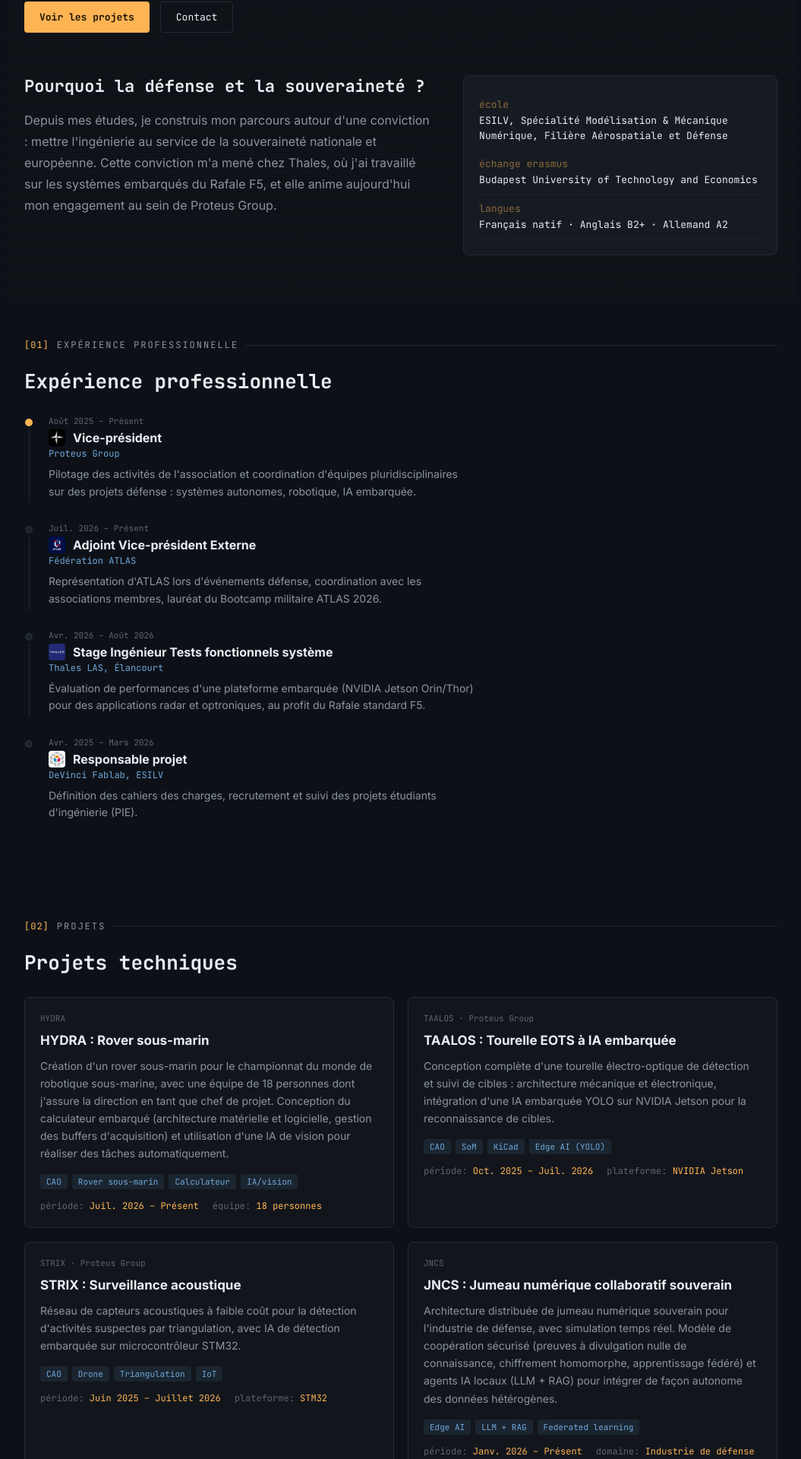
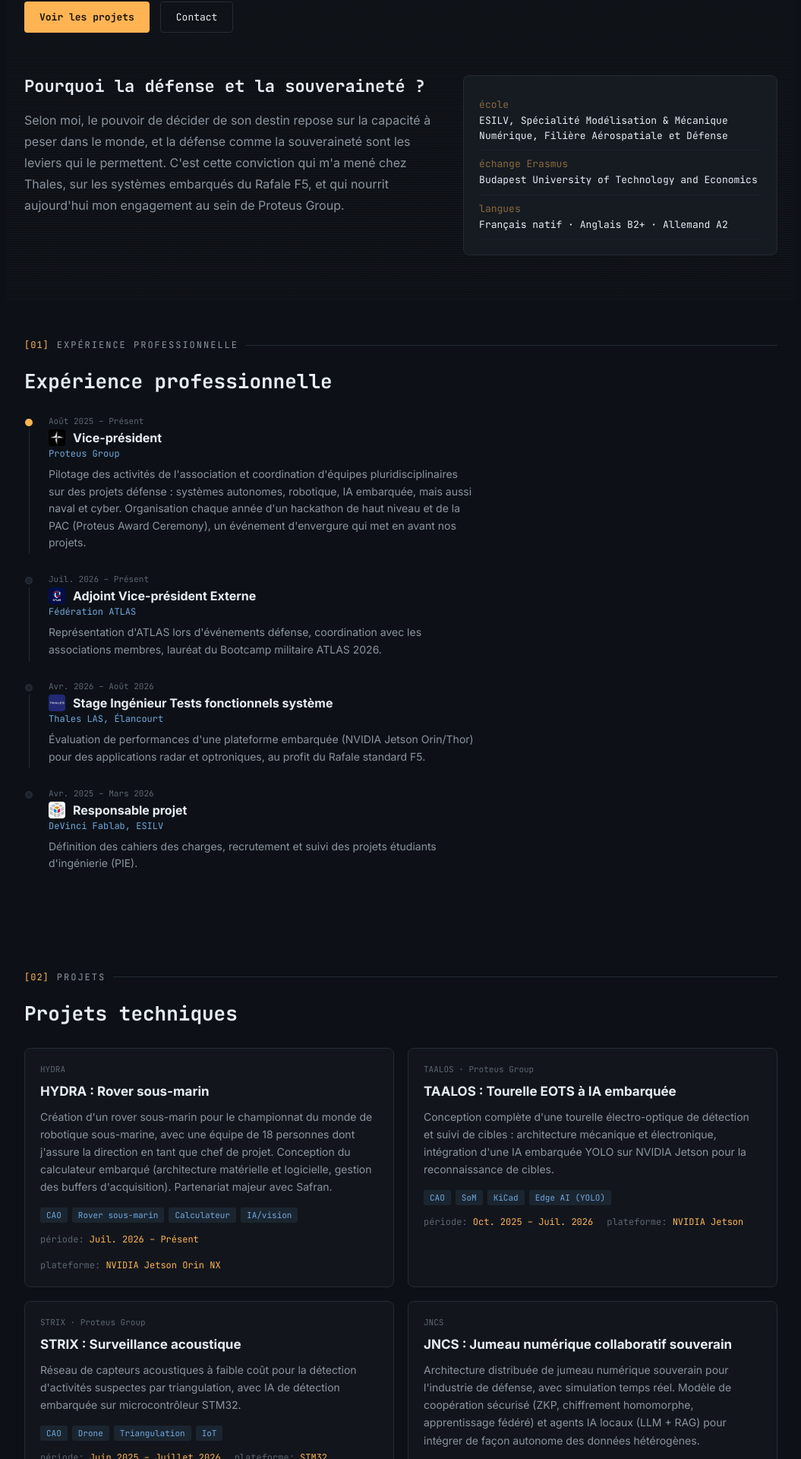
Before and after one commit to Newton2676/Portfolio, a React (Vite) app: page / in a window 1280 px wide. Shown: the part 453-2373 px from the top of the page at 76% size, without its empty margins (112-1167 px from the left). Built offline with nearby package versions, Linux system fonts and the light colour scheme.

Commit message:
Update App.jsx

```diff
--- a/src/App.jsx
+++ b/src/App.jsx
@@ -47,10 +47,10 @@ const content = {
     about: {
       label: "à propos",
       title: "Pourquoi la défense et la souveraineté ?",
-      body: "Depuis mes études, je construis mon parcours autour d'une conviction : mettre l'ingénierie au service de la souveraineté nationale et européenne. Cette conviction m'a mené chez Thales, où j'ai travaillé sur les systèmes embarqués du Rafale F5, et elle anime aujourd'hui mon engagement au sein de Proteus Group.",
+      body: "Selon moi, le pouvoir de décider de son destin repose sur la capacité à peser dans le monde, et la défense comme la souveraineté sont les leviers qui le permettent. C'est cette conviction qui m'a mené chez Thales, sur les systèmes embarqués du Rafale F5, et qui nourrit aujourd'hui mon engagement au sein de Proteus Group.",
       specs: [
         ["école", "ESILV, Spécialité Modélisation & Mécanique Numérique, Filière Aérospatiale et Défense"],
-        ["échange erasmus", "Budapest University of Technology and Economics"],
+        ["échange Erasmus", "Budapest University of Technology and Economics"],
         ["langues", "Français natif · Anglais B2+ · Allemand A2"],
       ],
     },
@@ -62,7 +62,7 @@ const content = {
           date: "Août 2025 – Présent",
           title: "Vice-président",
           org: "Proteus Group",
-          desc: "Pilotage des activités de l'association et coordination d'équipes pluridisciplinaires sur des projets défense : systèmes autonomes, robotique, IA embarquée.",
+          desc: "Pilotage des activités de l'association et coordination d'équipes pluridisciplinaires sur des projets défense : systèmes autonomes, robotique, IA embarquée, mais aussi naval et cyber. Organisation chaque année d'un hackathon de haut niveau et de la PAC (Proteus Award Ceremony), un événement d'envergure qui met en avant nos projets.",
           logo: "proteus",
         },
         {
@@ -96,9 +96,9 @@ const content = {
         {
           pid: "HYDRA",
           name: "HYDRA : Rover sous-marin",
-          desc: "Création d'un rover sous-marin pour le championnat du monde de robotique sous-marine, avec une équipe de 18 personnes dont j'assure la direction en tant que chef de projet. Conception du calculateur embarqué (architecture matérielle et logicielle, gestion des buffers d'acquisition) et utilisation d'une IA de vision pour réaliser des tâches automatiquement.",
+          desc: "Création d'un rover sous-marin pour le championnat du monde de robotique sous-marine, avec une équipe de 18 personnes dont j'assure la direction en tant que chef de projet. Conception du calculateur embarqué (architecture matérielle et logicielle, gestion des buffers d'acquisition). Partenariat majeur avec Safran.",
           stack: ["CAO", "Rover sous-marin", "Calculateur", "IA/vision"],
-          stats: [["période", "Juil. 2026 – Présent"], ["équipe", "18 personnes"]],
+          stats: [["période", "Juil. 2026 – Présent"], ["plateforme", "NVIDIA Jetson Orin NX"]],
         },
         {
           pid: "TAALOS",
@@ -119,9 +119,9 @@ const content = {
         {
           pid: "JNCS",
           name: "JNCS : Jumeau numérique collaboratif souverain",
-          desc: "Architecture distribuée de jumeau numérique souverain pour l'industrie de défense, avec simulation temps réel. Modèle de coopération sécurisé (preuves à divulgation nulle de connaissance, chiffrement homomorphe, apprentissage fédéré) et agents IA locaux (LLM + RAG) pour intégrer de façon autonome des données hétérogènes.",
+          desc: "Architecture distribuée de jumeau numérique souverain pour l'industrie de défense, avec simulation temps réel. Modèle de coopération sécurisé (ZKP, chiffrement homomorphe, apprentissage fédéré) et agents IA locaux (LLM + RAG) pour intégrer de façon autonome des données hétérogènes.",
           stack: ["Edge AI", "LLM + RAG", "Federated learning"],
-          stats: [["période", "Janv. 2026 – Présent"], ["domaine", "Industrie de défense"]],
+          stats: [["période", "Déc. 2025 – Mars 2026"], ["domaine", "Industrie de défense"]],
         },
         {
           pid: "IHM-PERF",
@@ -177,7 +177,7 @@ const content = {
     contact: {
       label: "contact",
       title: "$ contact --send",
-      body: "Ouvert aux échanges autour de la tech, vous pouvez me contacter par mail ou sur mon linkedin. Si vous êtes interessé par quelques une de mes contributions open source vous pouvez les trouver sur github/hugging face.",
+      body: "Ouvert aux échanges autour de la tech : vous pouvez me contacter par mail ou sur LinkedIn. Si mes contributions open source vous intéressent, vous les trouverez sur GitHub et Hugging Face.",
       email: "guillain.le_cocguen@proteusgroup.eu",
     },
     footer: "compilé avec React · déployé depuis un terminal",
@@ -198,10 +198,10 @@ const content = {
     about: {
       label: "about",
       title: "Why defense and sovereignty?",
-      body: "Since my studies began, I've built my path around one conviction: putting engineering to work for national and European sovereignty. That conviction led me to Thales, where I worked on the Rafale F5's embedded systems, and it now drives my involvement within Proteus Group.",
+      body: "In my view, the power to decide one's own destiny rests on the ability to carry weight in the world, and defense and sovereignty are the levers that make it possible. That conviction led me to Thales, working on the Rafale F5's embedded systems, and it now drives my involvement within Proteus Group.",
       specs: [
         ["school", "ESILV, Modeling & Computational Mechanics, Aerospace & Defense Track"],
-        ["erasmus exchange", "Budapest University of Technology and Economics"],
+        ["Erasmus exchange", "Budapest University of Technology and Economics"],
         ["languages", "French native · English B2+ · German A2"],
       ],
     },
@@ -213,7 +213,7 @@ const content = {
           date: "Aug. 2025 – Present",
           title: "Vice President",
           org: "Proteus Group",
-          desc: "Leading the association's activities and coordinating multidisciplinary teams on defense projects: autonomous systems, robotics, embedded AI.",
+          desc: "Leading the association's activities and coordinating multidisciplinary teams on defense projects: autonomous systems, robotics, embedded AI, but also naval and cyber. Organizing a high-level hackathon every year and the PAC (Proteus Award Ceremony), a major event showcasing our projects.",
           logo: "proteus",
         },
         {
@@ -247,9 +247,9 @@ const content = {
         {
           pid: "HYDRA",
           name: "HYDRA: Underwater Rover",
-          desc: "Building an underwater rover for the world underwater robotics championship, leading a team of 18 as project manager. Designed the onboard computer (hardware and software architecture, acquisition buffer management) and used a vision AI so the rover can complete tasks automatically.",
+          desc: "Building an underwater rover for the world underwater robotics championship, leading a team of 18 as project manager. Designed the onboard computer (hardware and software architecture, acquisition buffer management). Major partnership with Safran.",
           stack: ["CAD", "Underwater rover", "Onboard computer", "Vision AI"],
-          stats: [["timeline", "Jul. 2026 – Present"], ["team", "18 people"]],
+          stats: [["timeline", "Jul. 2026 – Present"], ["platform", "NVIDIA Jetson Orin NX"]],
         },
         {
           pid: "TAALOS",
@@ -270,9 +270,9 @@ const content = {
         {
           pid: "JNCS",
           name: "JNCS: Sovereign Collaborative Digital Twin",
-          desc: "Distributed sovereign digital-twin architecture for the defense industry, with real-time simulation. Secure cooperation model (zero-knowledge proofs, homomorphic encryption, federated learning) and local AI agents (LLM + RAG) that autonomously integrate heterogeneous data.",
+          desc: "Distributed sovereign digital-twin architecture for the defense industry, with real-time simulation. Secure cooperation model (ZKP, homomorphic encryption, federated learning) and local AI agents (LLM + RAG) that autonomously integrate heterogeneous data.",
           stack: ["Edge AI", "LLM + RAG", "Federated learning"],
-          stats: [["timeline", "Jan. 2026 – Present"], ["domain", "Defense industry"]],
+          stats: [["timeline", "Dec. 2025 – Mar. 2026"], ["domain", "Defense industry"]],
         },
         {
           pid: "IHM-PERF",
```
